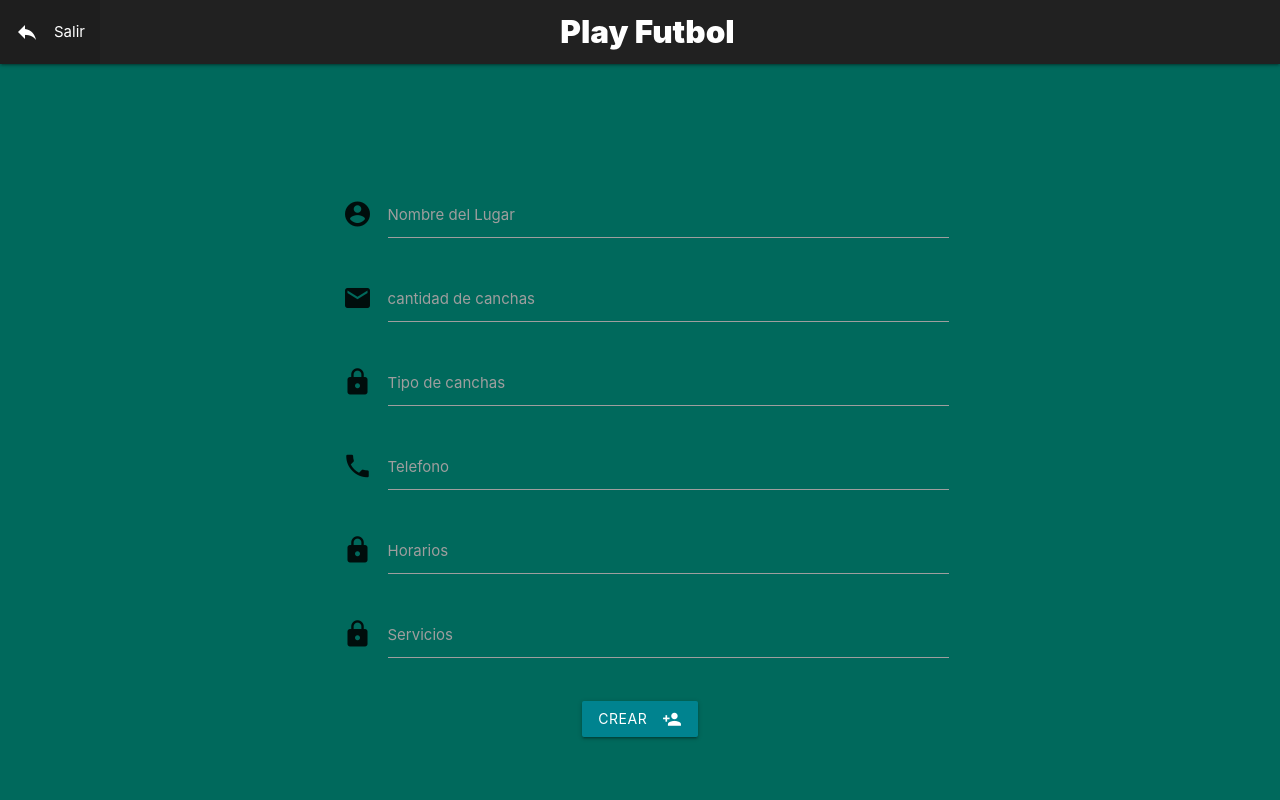
After one commit to brunoramosmarino/Proyecto2017, a Django app: page /Lugar/ in a window 1280 px wide; the page is wider, and only the part inside the window is pictured. The commit adds this page. Run offline with Django 3.2, Linux system fonts and the light colour scheme; some libraries are stand-ins or nearby versions.

Commit message:
pagina para crear lugares

```diff
--- a/Proyectoprogramacion3/canchas/canchas/urls.py
+++ b/Proyectoprogramacion3/canchas/canchas/urls.py
@@ -21,5 +21,6 @@ urlpatterns = [
     url(r'^$', Createuser),
     url(r'^inicio/', Inicio),
     url(r'^hola/$', Createusers,name='create'),
+    url(r'^Lugar/', Lugar,),
 
 ]
--- /dev/null
+++ b/Proyectoprogramacion3/canchas/futbol/templates/Lugar.html
@@ -0,0 +1,146 @@
+<html>
+    <head>
+          <!-- Compiled and minified CSS -->
+  <link rel="stylesheet" href="https://cdnjs.cloudflare.com/ajax/libs/materialize/0.98.2/css/materialize.min.css">
+  <!-- icons -->
+  <link href="https://fonts.googleapis.com/icon?family=Material+Icons" rel="stylesheet">
+  <!-- Compiled and minified JavaScript -->
+  <script src="https://code.jquery.com/jquery-1.12.4.min.js" integrity="sha256-ZosEbRLbNQzLpnKIkEdrPv7lOy9C27hHQ+Xp8a4MxAQ="
+    crossorigin="anonymous"></script>
+  <script src="https://cdnjs.cloudflare.com/ajax/libs/materialize/0.98.2/js/materialize.min.js"></script>
+
+        <!--Import Google Icon Font-->
+        <link href="https://fonts.googleapis.com/icon?family=Material+Icons" rel="stylesheet">
+        <!--Import materialize.css-->
+        <link type="text/css" rel="stylesheet" href="css/materialize.min.css"  media="screen,projection"/>
+
+        <!--Let browser know website is optimized for mobile-->
+        <meta name="viewport" content="width=device-width, initial-scale=1.0"/>
+
+        <link href="https://fonts.googleapis.com/icon?family=Material+Icons" rel="stylesheet">
+
+        <style>
+
+        .brand-logo{
+	font-weight:900;
+}
+
+.dropdown-content {
+  background-color: " ";
+  margin: 0;
+  display: none;
+  min-width: 300px; /* Changed this to accomodate content width */
+  max-height: auto;
+	margin-left: -1px; /* Add this to keep dropdown in line with edge of navbar */
+  overflow: hidden; /* Changed this from overflow-y:auto; to overflow:hidden; */
+  opacity: 0;
+  position: absolute;
+  white-space: nowrap;
+  z-index: 1;
+  will-change: width, height;
+}
+
+
+.parallax-container {
+      height: "your height here";
+    }
+        </style>
+
+</head>
+    <body class=" teal darken-3">
+
+
+    <div class="navbar-fixed">
+      <nav class="grey darken-4">
+            <div class="nav-wrapper">
+                <a href="#!" class="brand-logo center"><i class="medium material-icons"></i>Play Futbol</a>
+                <ul class="left hide-on-med-and-down">
+                    <li><a href="collapsible.html"><i class="material-icons left">reply</i>Salir</a></li>
+                    </ul>
+            </div>
+          </nav>
+      </div>
+            <br>
+            <br>
+            <br>
+            <br>
+            <br>
+            <div  class="row">
+                <from class="col s12 offset-s3">
+                    <div class="input-field col s6">
+                            <i class="material-icons prefix">account_circle</i>
+                        <input align="center" id="Nombre_de_lugar" type="text" class="validate" name="Nombre_de_lugar" data-length="20">
+                        <label for="username">Nombre del Lugar</label>
+                    </div>
+
+                </from>
+                <from class="col s12 offset-s3">
+                    <div class="input-field col s6">
+                        <i class="material-icons prefix">email</i>
+                        <input align="right" id="cantidad_de_canchas" type="text" class="validate" name="cantidad_de_canchas">
+                        <label for="email">cantidad de canchas</label>
+                    </div>
+
+                </from>
+                <from class="col s12 offset-s3">
+                    <div class="input-field col s6">
+                            <i class="material-icons prefix">lock</i>
+                            <input align="right" id="Tipo_de_canchas" type="text" class="validate" name="Tipo_de_canchas" data-length="30">
+                        <label for="password">Tipo de canchas</label>
+                    </div>
+                </from>
+
+                <from class="col s12 offset-s3">
+                    <div class="input-field col s6">
+                        <i class="material-icons prefix">phone</i>
+                        <input align="right" id="Telefono" type="text" class="validate" name="Telefono">
+                        <label for="email">Telefono</label>
+                    </div>
+
+                </from>
+                <from class="col s12 offset-s3">
+                    <div class="input-field col s6">
+                            <i class="material-icons prefix">lock</i>
+                            <input align="right" id="horarios" type="text" class="validate" name="horarios" data-length="30">
+                        <label for="password">Horarios</label>
+                    </div>
+
+
+                </from>
+                <from class="col s12 offset-s3">
+                    <div class="input-field col s6">
+                            <i class="material-icons prefix">lock</i>
+                            <input align="right" id="Servicios" type="text" class="validate" name="Servicios" data-length="30">
+                        <label for="password">Servicios</label>
+                    </div>
+
+            </div>
+
+        <center><button class="btn waves-effect waves-light cyan darken-3" type="submit" value="Crear" name="action">Crear
+                <i class="tiny material-icons right">person_add</i>
+              </button></center>
+        </form>
+
+
+    </body>
+    <script>
+          $(document).ready(function(){
+      $('.parallax').parallax();
+    });
+
+    $('.dropdown-button').dropdown({
+      inDuration: 500,
+      outDuration: 400,
+      constrainWidth: false, // Does not change width of dropdown to that of the activator
+      hover: true, // Activate on hover
+      gutter: 0, // Spacing from edge
+      belowOrigin: true, // Displays dropdown below the button
+      alignment: 'left', // Displays dropdown with edge aligned to the left of button
+      stopPropagation: false // Stops event propagation
+    }
+  );
+
+
+
+      </script>
+</html>
--- a/Proyectoprogramacion3/canchas/futbol/views.py
+++ b/Proyectoprogramacion3/canchas/futbol/views.py
@@ -27,6 +27,9 @@ def Inicio(request):
 def Createuser(request):
     return render (request, 'createuser.html')
 
+def Lugar(request):
+    return render (request, 'Lugar.html')
+
 def Createusers (request):
     name=request.POST["usuario"]
     password=request.POST["contrasenia"]
```
Also changed, not shown: Proyectoprogramacion3/canchas/calendario2/calendario.html (+16 -0 lines), Proyectoprogramacion3/canchas/futbol/templates/inicio.html (+0 -74 lines), 4 other files.
